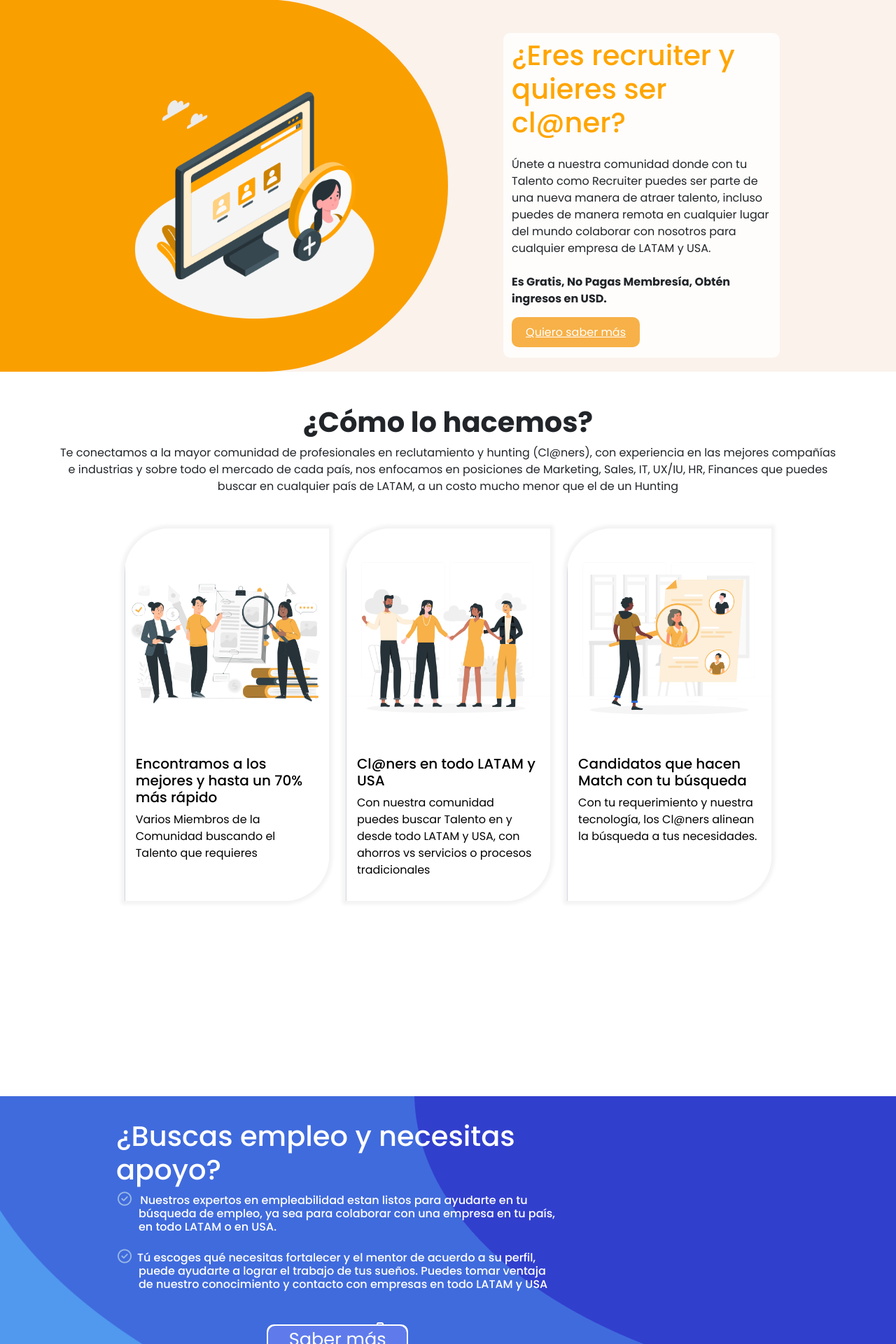
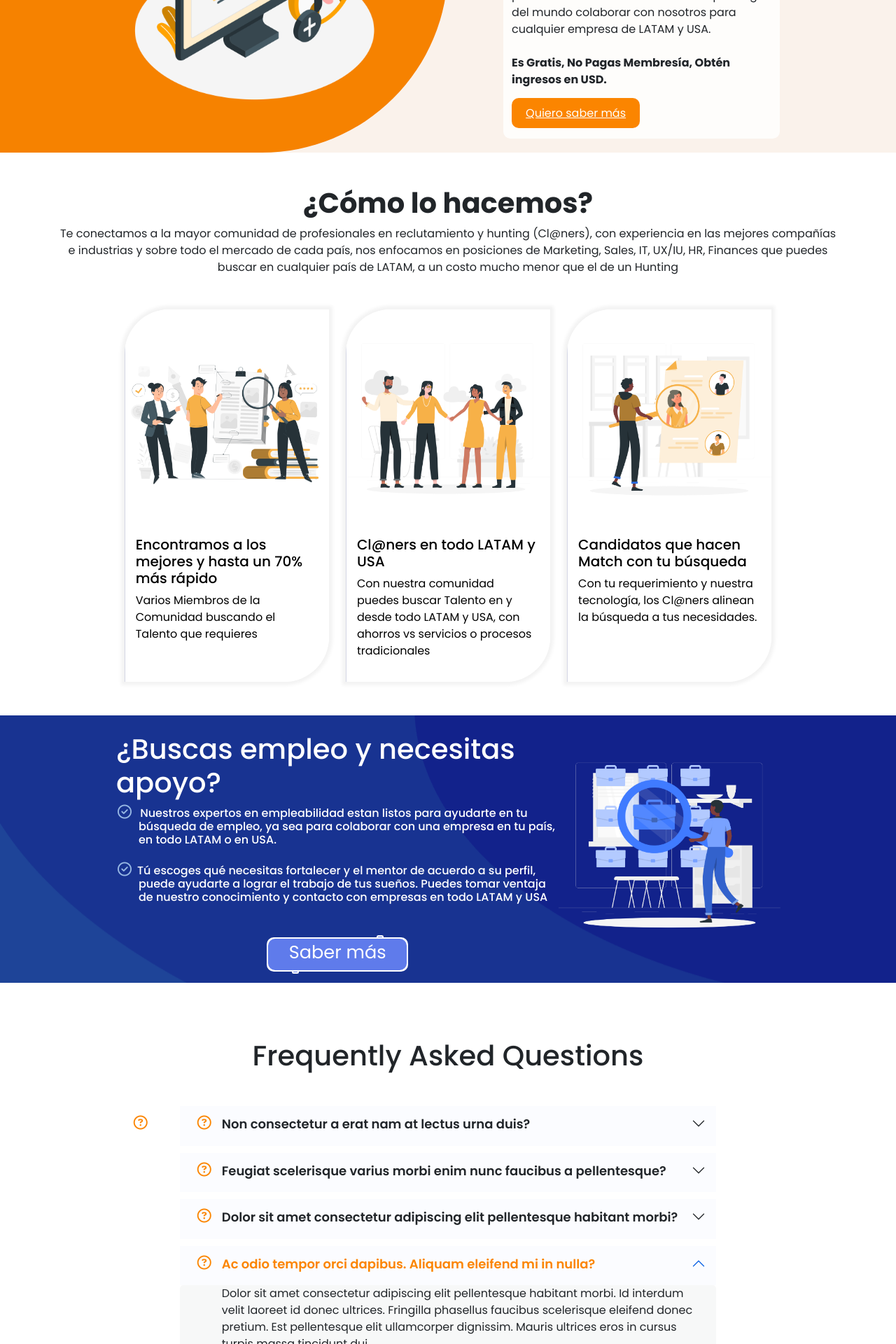
Before and after one commit to cm-dani/Home, a PHP site: page /es/index.html in a window 1280 px wide, after a click on "Ac odio tempor orci dapibus. Aliquam eleifend mi in nulla?". Shown: the part 961-2881 px from the top of the page at 70% size. Run offline with PHP 8.4, Linux system fonts and the light colour scheme; some libraries are stand-ins or nearby versions.

Commit message:
color changes

```diff
--- a/css/style.css
+++ b/css/style.css
@@ -247,7 +239,7 @@
   width: 50%;
   height: 100%;
   position: absolute;
-  background-color: orange;
+  background-color:#FB8500;
   z-index: -1;
   border-bottom-right-radius: 1000px;
   border-top-right-radius: 1000px;
@@ -260,30 +252,24 @@
 
   border-radius: 10px;
   border-width: 2px;
-  background-color: #f7b148;
+  background-color: #FB8500;
   color: white;
-  border-color: #f7b148;
+  border-color: #FB8500;
   padding: 10px 20px;
   border-radius: 10px;
   border-width: 2px;
 }
 .btn2:hover {
   background-color: white;
-  color: #f7b148;
-  border-color: #f7b148;
+  color: #FB8500;
+  border-color: #FB8500;
 }
 
 
 #recruiter h6 {
-  color: orange;
+  color: #FB8500;
 }
 
-@media (max-width: 992px) {
-  #about::before {
-    height: 40%;
-    width: 100%;
-  }
-}
 
 .recruiter {
   background-color: rgba(255, 255, 255, 0.8);
@@ -291,7 +277,7 @@
   margin-bottom: 20px;
 }
 .text-recruiter {
-  color: orange;
+  color: #FB8500;
 }
 
 .responsive {
@@ -302,11 +288,14 @@
 }
 
 
+
+
+
 /*Empleado*/
 
 .empleado {
-  background: url("/images/blue-bg.png") center center no-repeat;
-  padding:15rem 0 15rem 0;
+  background: url("/images/blue-bg.png") center;
+
 }
 
 .empleado .empleados span {
@@ -676,7 +665,7 @@
 }
 
 .faq .accordion-button:not(.collapsed) {
-  color: orange;
+  color: #FB8500;
   border-bottom: 0;
   box-shadow: none;
 }
@@ -686,7 +675,7 @@
   top: 14px;
   left: 25px;
   font-size: 20px;
-  color: orange;
+  color: #FB8500;
 }
 
 .faq .accordion-button:after {
--- a/es/index.html
+++ b/es/index.html
@@ -84,14 +84,18 @@
    <!--END language switcher-->
     <!--HOME-->
     <section id="home">
-      <div class=" letrahome">
-          <h1 class="display-4 fw-bold paddinghome " data-aos="fade-up">Somos la comunidad de  <span class="text-home">social recruitment
+      <div class="letrahome row">
+        <div class="col-md-8 column ui-sortable " data-aos="fade-up" data-aos-delay="100">
+            <h1 class="display-4 fw-bold paddinghome " data-aos="fade-up">Somos la comunidad de <span class="text-home">social recruitment
               </span> más grande de Latinoamérica y USA.</h1>
-          <h4 data-aos="fade-up" data-aos-delay="100" >Todo un Cl@n de Reclutadores a tu servicio, así contratas más rápido, más eficiente y con un costo mucho más
-            bajo que con una compañía de Hunting.</h4>
-            <div class="centrarboton" data-aos="fade-up " data-aos-delay="200 "><a href="#" class="btn-home"><h1 class="btn-home">Contratar talento</h1></a></div>
+            <h4>Todo un Cl@n de Reclutadores a tu servicio, así contratas más rápido, más eficiente y con un costo mucho más
+              bajo que con una compañía de Hunting.</h4>
+            <div class="centrarboton pt-3"><a href="#" class="btn-home">Hire talent </a><br></div>
+        </div>
+          <div class="col-md-4 column align-content-center my-auto">
+            <img src="/images/home.gif" class="responsive2 img-fluid" alt="" data-aos="fade-left">
+          </div>
       </div>
-
     </section>
     <!--END HOME-->
 
@@ -168,11 +172,10 @@
     <!--END CÓMO LO HACEMOS-->
 
 
-   <!--JOIN NOW-->
+   <!--EMPLEADO-->
    <section id="empleado" class="empleado">
     <div class="container">
       <div class="row align-items-center py-4" data-aos="flip-left">
-
         <div class="col-md-8 column ui-sortable join" style>
           <h1 class="display-7 text-start text-white" >¿Buscas empleo y necesitas apoyo?</h1>
             <h6 class="text-start text-white">
@@ -185,9 +188,9 @@
             </h6>
           <br>
           <a class="joinbutton joincenter" style="--clr:rgb(7, 15, 80)" href="#"><span class="letrajButton">Saber más</span><i></i></a>
-
         </div>
         <div class="col-md-4 column ui-sortable join" style>
+          <img src="images/Job hunt-rafiki.png" class="responsive2 img-fluid" alt="" data-aos="fade-left">
         </div>
       </div>
     </div>
@@ -195,7 +198,7 @@
 
 
 
-  <!--END JOIN NOW -->
+  <!--END EMPLEADO -->
 
    <!--FAQ-->
 
```
Also changed, not shown: other parts of css/style.css (+17 -25 lines), index.html (+12 -12 lines), images/Job hunt-rafiki.png (added), images/blue-bg.png, 1 other file.
